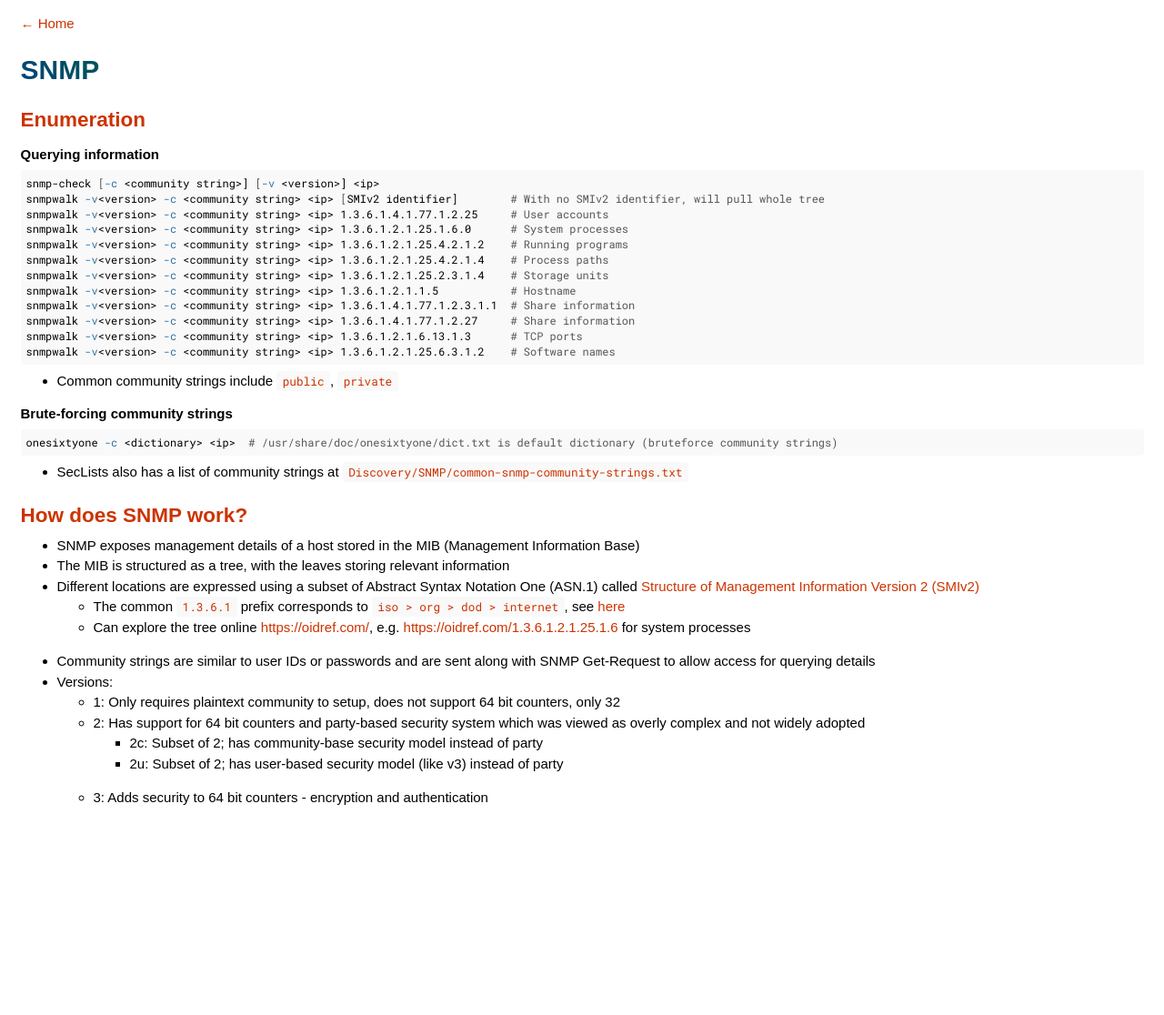
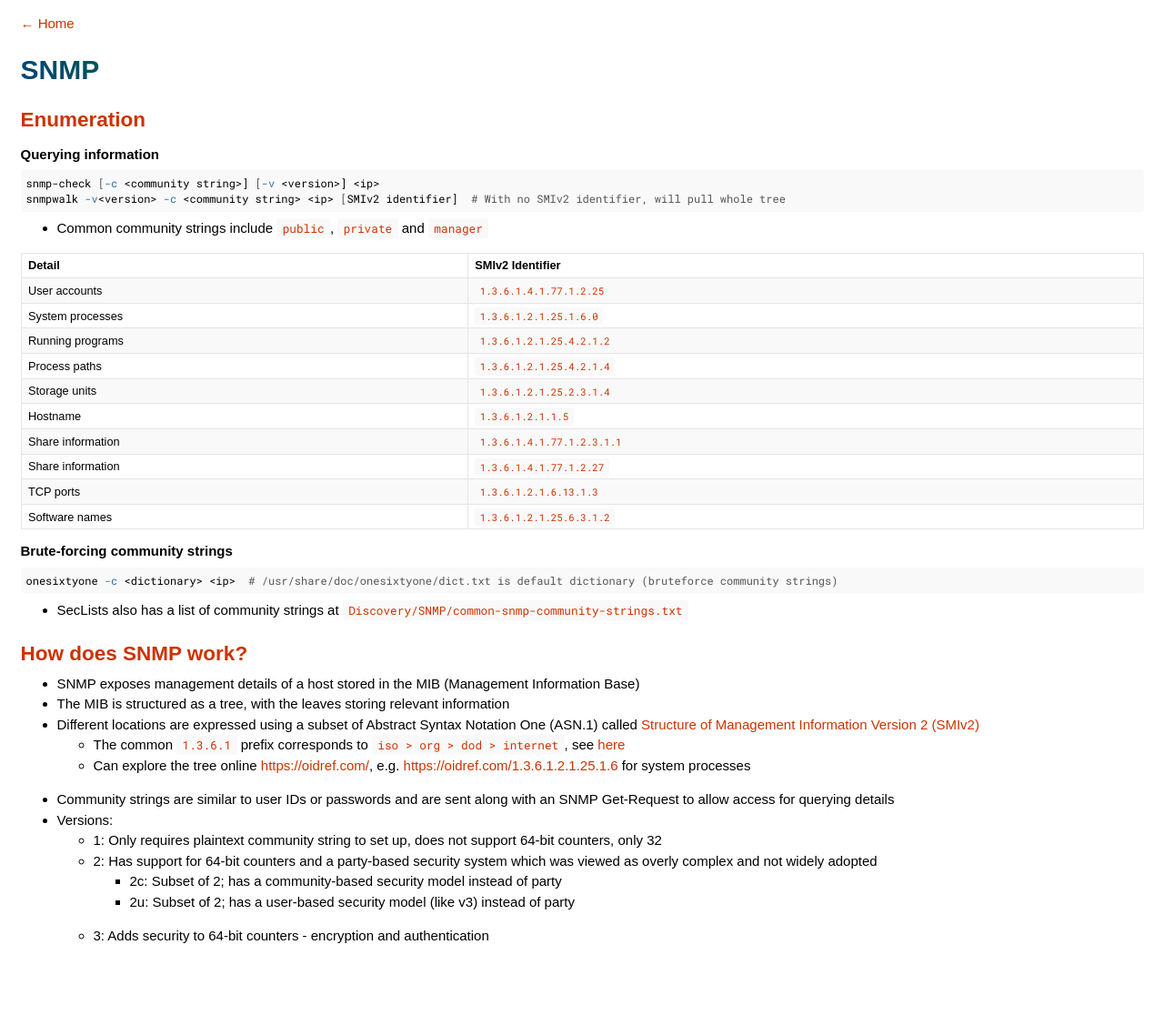
Before and after one commit to agrzeslak/cheatsheet, a Jekyll site: the page built from _topics/snmp.md, in a window 1280 px wide. Shown: the whole page at 91% size. Built offline with Jekyll 4.4.1, drawn with Linux system fonts in a browser that asks for light colours; before the commit the page ends 964 px from its top, so only the background shows below that.

Commit message:
Beginnings of BOF and packet capture/snmp updates

````diff
--- a/_topics/snmp.md
+++ b/_topics/snmp.md
@@ -11,19 +11,22 @@ tags:
 ### Querying information
 ```shell
 snmp-check [-c <community string>] [-v <version>] <ip>
-snmpwalk -v<version> -c <community string> <ip> [SMIv2 identifier]        # With no SMIv2 identifier, will pull whole tree
-snmpwalk -v<version> -c <community string> <ip> 1.3.6.1.4.1.77.1.2.25     # User accounts
-snmpwalk -v<version> -c <community string> <ip> 1.3.6.1.2.1.25.1.6.0      # System processes
-snmpwalk -v<version> -c <community string> <ip> 1.3.6.1.2.1.25.4.2.1.2    # Running programs
-snmpwalk -v<version> -c <community string> <ip> 1.3.6.1.2.1.25.4.2.1.4    # Process paths
-snmpwalk -v<version> -c <community string> <ip> 1.3.6.1.2.1.25.2.3.1.4    # Storage units
-snmpwalk -v<version> -c <community string> <ip> 1.3.6.1.2.1.1.5           # Hostname
-snmpwalk -v<version> -c <community string> <ip> 1.3.6.1.4.1.77.1.2.3.1.1  # Share information
-snmpwalk -v<version> -c <community string> <ip> 1.3.6.1.4.1.77.1.2.27     # Share information
-snmpwalk -v<version> -c <community string> <ip> 1.3.6.1.2.1.6.13.1.3      # TCP ports
-snmpwalk -v<version> -c <community string> <ip> 1.3.6.1.2.1.25.6.3.1.2    # Software names
+snmpwalk -v<version> -c <community string> <ip> [SMIv2 identifier]  # With no SMIv2 identifier, will pull whole tree
 ```
-- Common community strings include `public`, `private`
+- Common community strings include `public`, `private` and `manager`
+
+| Detail | SMIv2 Identifier |
+| --- | --- |
+| User accounts | `1.3.6.1.4.1.77.1.2.25` |
+| System processes | `1.3.6.1.2.1.25.1.6.0` |
+| Running programs | `1.3.6.1.2.1.25.4.2.1.2` |
+| Process paths | `1.3.6.1.2.1.25.4.2.1.4` |
+| Storage units | `1.3.6.1.2.1.25.2.3.1.4` |
+| Hostname | `1.3.6.1.2.1.1.5` |
+| Share information | `1.3.6.1.4.1.77.1.2.3.1.1` |
+| Share information | `1.3.6.1.4.1.77.1.2.27` |
+| TCP ports | `1.3.6.1.2.1.6.13.1.3` |
+| Software names | `1.3.6.1.2.1.25.6.3.1.2` |
 
 ### Brute-forcing community strings
 ```shell
@@ -37,10 +40,10 @@ onesixtyone -c <dictionary> <ip>  # /usr/share/doc/onesixtyone/dict.txt is defau
 - Different locations are expressed using a subset of Abstract Syntax Notation One (ASN.1) called [Structure of Management Information Version 2 (SMIv2)](https://tools.ietf.org/html/rfc2578)
     - The common `1.3.6.1` prefix corresponds to `iso > org > dod > internet`, see [here](https://www.iana.org/assignments/smi-numbers/smi-numbers.xhtml)
     - Can explore the tree online <https://oidref.com/>, e.g. <https://oidref.com/1.3.6.1.2.1.25.1.6> for system processes
-- Community strings are similar to user IDs or passwords and are sent along with SNMP Get-Request to allow access for querying details
+- Community strings are similar to user IDs or passwords and are sent along with an SNMP Get-Request to allow access for querying details
 - Versions:
-    - 1: Only requires plaintext community to setup, does not support 64 bit counters, only 32
-    - 2: Has support for 64 bit counters and party-based security system which was viewed as overly complex and not widely adopted
-        - 2c: Subset of 2; has community-base security model instead of party
-        - 2u: Subset of 2; has user-based security model (like v3) instead of party
-    - 3: Adds security to 64 bit counters - encryption and authentication
+    - 1: Only requires plaintext community string to set up, does not support 64-bit counters, only 32
+    - 2: Has support for 64-bit counters and a party-based security system which was viewed as overly complex and not widely adopted
+        - 2c: Subset of 2; has a community-based security model instead of party
+        - 2u: Subset of 2; has a user-based security model (like v3) instead of party
+    - 3: Adds security to 64-bit counters - encryption and authentication
````
Also changed, not shown: _topics/buffer-overflow.md (+22 -1 lines), _topics/msfvenom.md (+2 -1 lines), _topics/packet-capture.md (+1 -1 lines).
